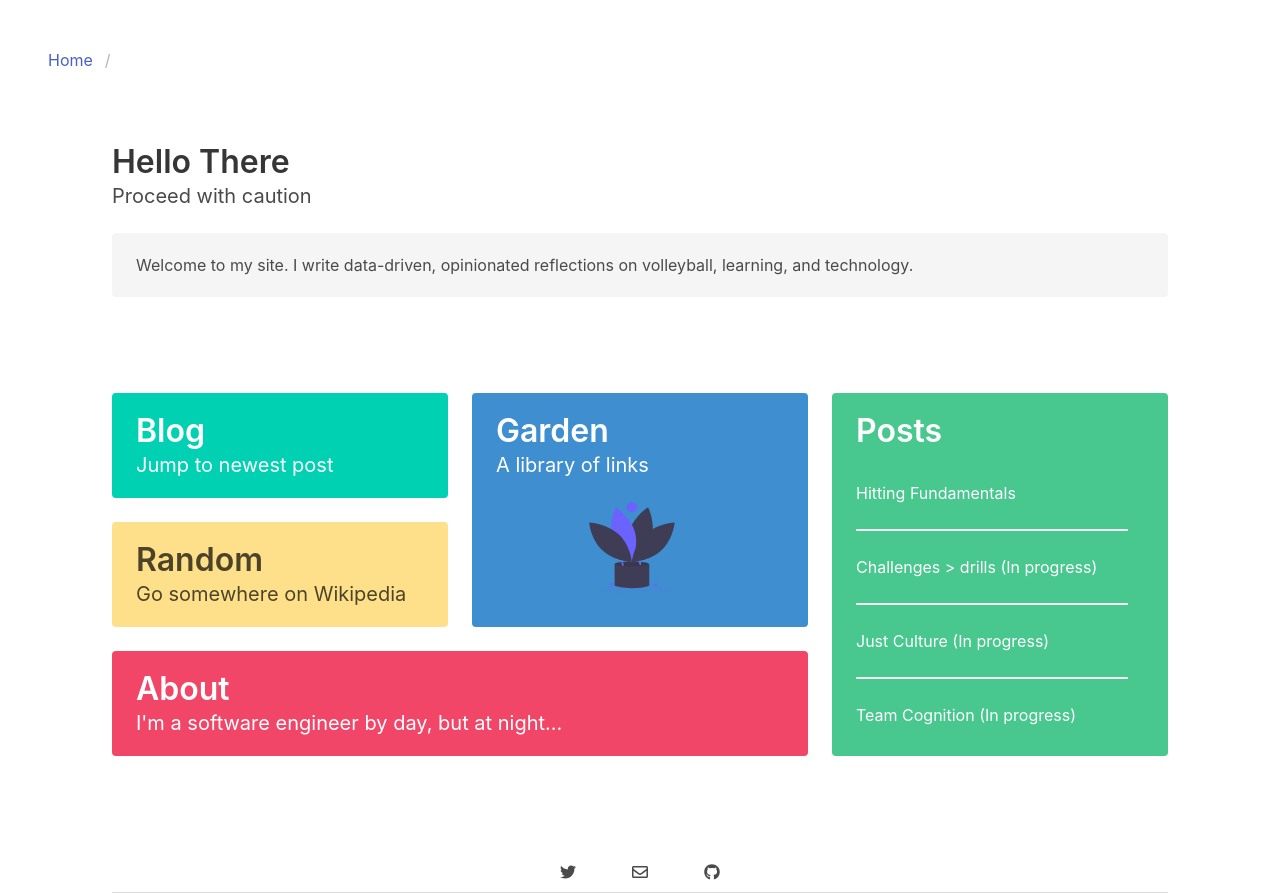
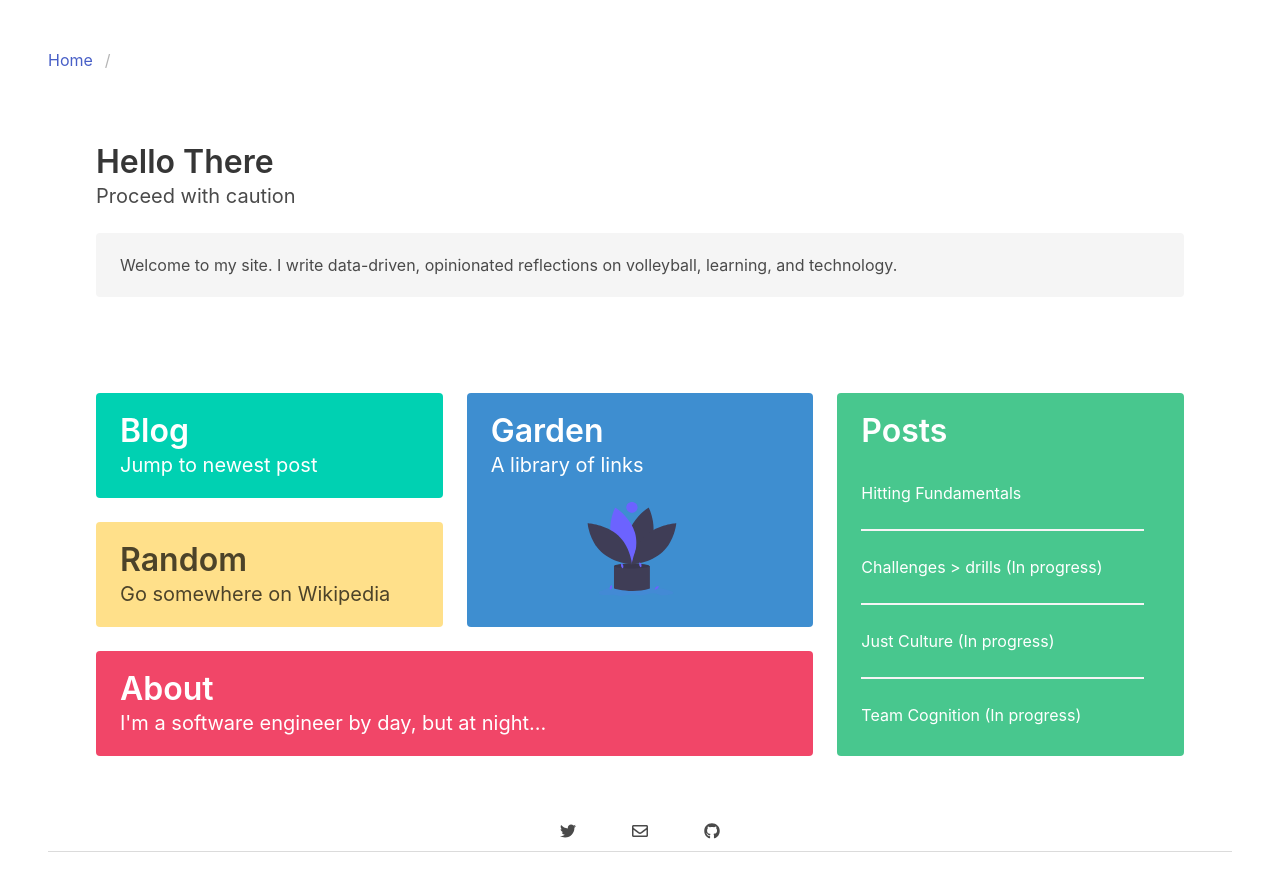
Before and after one commit to eli1797/Learning_Vue, a Vue app in the folder blog/: page / in a window 1280 px wide. After the commit the page ends 852 px from the top, so only its background shows below. Built offline with nearby package versions, Linux system fonts and the light colour scheme.

Commit message:
fix footer to the bottom of the page
how:
 set html and body to expand to full viewport height

 set body position relative

 set footer position absolutely at the bottom

```diff
--- a/blog/public/index.html
+++ b/blog/public/index.html
@@ -29,10 +29,19 @@
     <script defer src="https://use.fontawesome.com/releases/v5.3.1/js/all.js"></script>
     <link rel="stylesheet" href="https://cdn.jsdelivr.net/npm/bulma@0.9.0/css/bulma.min.css">
     <title>Eli's Blog</title>
+    <style type="text/css">
+        html, body{
+          min-height: 100vh;
+        }
+
+        body {
+          position: relative;
+        }
+    </style>
   </head>
   <body>
 
-    <section class="section pb-0">
+    <section class="section">
       <div class="container" id="app"></div>
     </section>
     <!-- built files will be auto injected -->
--- a/blog/src/App.vue
+++ b/blog/src/App.vue
@@ -20,7 +20,4 @@
       }
     }
   }
-
 </script>
-<style>
-</style>
--- a/blog/src/components/FooterBar.vue
+++ b/blog/src/components/FooterBar.vue
@@ -1,5 +1,5 @@
 <template>
-  <section class="section pb-0">
+  <section id="footer" class="section pb-0">
     <div class="tabs is-centered">
       <ul>
         <li>
@@ -21,3 +21,12 @@
       name: 'FooterBar',
     }
 </script>
+
+<style>
+  #footer {
+    position: absolute;
+    right: 0;
+    bottom: 0;
+    left: 0;
+  }
+</style>
--- a/blog/src/views/Home.vue
+++ b/blog/src/views/Home.vue
@@ -1,5 +1,5 @@
 <template>
-  <div class="home container">
+  <div class="home">
     <!-- Title and blog intro section -->
     <section class="section">
       <div class="container">
@@ -15,6 +15,7 @@
 
     <!-- Tile section -->
     <section class="section">
+      <div class="container">
         <div class="tile is-ancestor">
           <div class="tile is-vertical is-8">
             <div class="tile">
@@ -62,10 +63,12 @@
             </article>
           </div>
         </div>
+      </div>
     </section>
 
     <!-- Footer -->
     <FooterBar></FooterBar>
+
   </div>
 </template>
 
```
Lines whose indentation alone changed are shown as unchanged.
